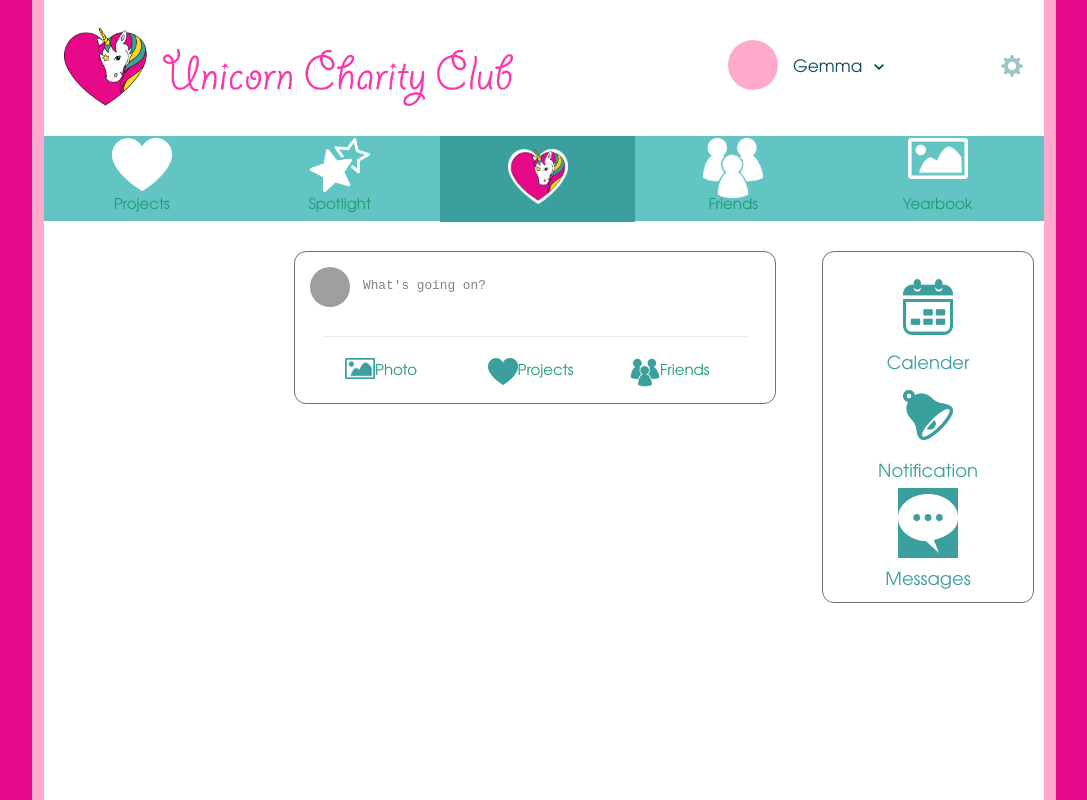
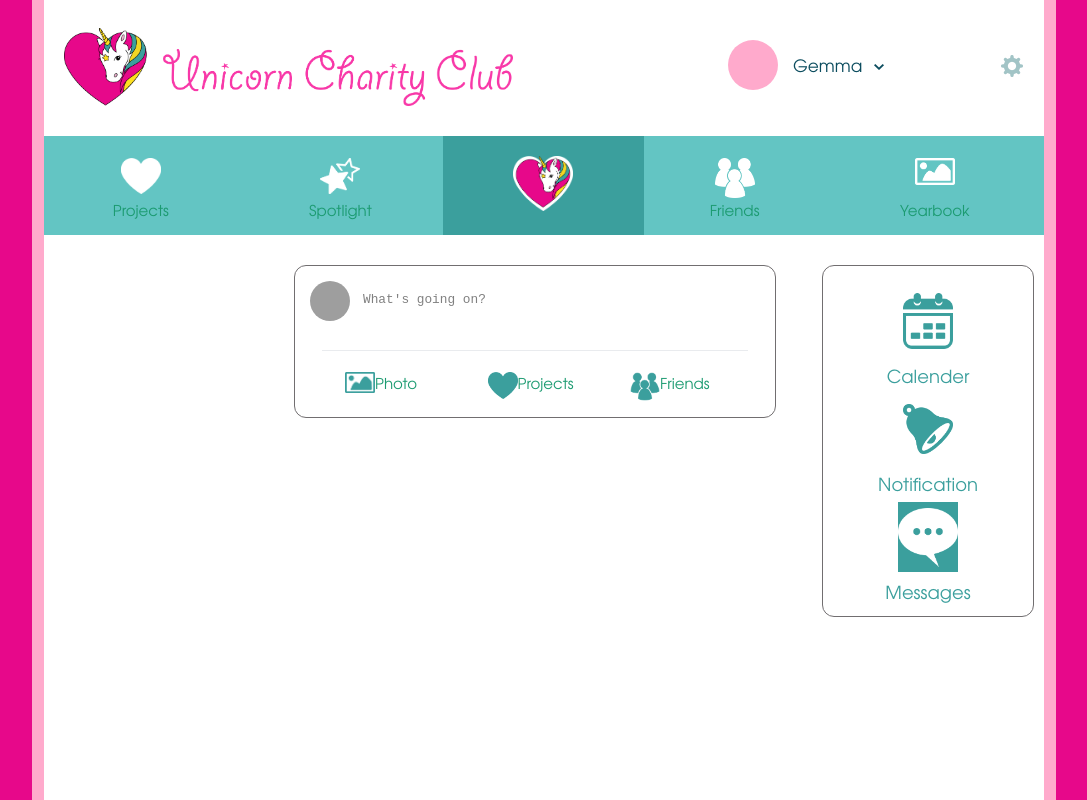
Before and after one commit to birvasevak/Project_2, a React (Create React App) app: page / in a window 1280 px wide. Shown: the top 800 px of the page, without its empty margins (96-1183 px from the left). Built offline with nearby package versions, Linux system fonts and the light colour scheme; grey boxes are pictures that could not be loaded.

Commit message:
Add files via upload

```diff
--- a/src/components/Navbar/Navbar.css
+++ b/src/components/Navbar/Navbar.css
@@ -1,6 +1,6 @@
 .header__nav {
   clear: both;
-  height: 85px;
+  height: 99px;
   background: #63c5c3;
   text-align: center;
   z-index: 900;
@@ -25,16 +25,25 @@
 
 .nav__item--active {
   background: #3b9f9d;
-  overflow: hidden;
 }
+/*.nav__item--active::after {
+  background-image: url(../../site_media/Images/menu_active_arrow.png);
+  background-size: contain;
+  background-repeat: no-repeat;
+  content: "";
+  position: absolute;
+  margin-top: 10px;
+  left: 46%;
+  height: 25.5px;
+  width: 20px;
+}*/
 
 .nav__item:hover {
-  background: #76e9e7;
-  overflow: hidden;
+  background: #2bb9b7;
 }
 .nav__item {
   display: table-cell;
-  padding: 2px 25px 13px;
+  padding: 20px 25px 13px;
   position: relative;
 }
 
@@ -47,14 +56,14 @@
 .nav__link {
   color: #fff;
   font-size: 0.9375rem;
-  line-height: 0.625rem;
+  line-height: 1.5rem;
   text-align: center;
   text-decoration: none;
 }
 .nav__icon--projects {
   margin: 0px auto;
-  width: 60px;
-  height: 60px;
+  width: 40px;
+  height: 40px;
   background: url(../../site_media/Images/Menu_Projects.png);
   background-repeat: no-repeat;
   background-size: contain;
@@ -67,27 +76,28 @@
   background: url(../../site_media/Images/Menu_UC.png);
   background-repeat: no-repeat;
   background-size: contain;
+  overflow: hidden;
 }
 .nav__icon--spotlight {
   margin: 0px auto;
-  width: 60px;
-  height: 60px;
+  width: 40px;
+  height: 40px;
   background-image: url(../../site_media/Images/Menu_Spotlight.png);
   background-repeat: no-repeat;
   background-size: contain;
 }
 .nav__icon--friends {
   margin: 0px auto;
-  width: 60px;
-  height: 60px;
+  width: 40px;
+  height: 40px;
   background: url(../../site_media/Images/Menu_Friends.png);
   background-repeat: no-repeat;
   background-size: contain;
 }
 .nav__icon--yearbook {
   margin: 0px auto;
-  width: 60px;
-  height: 60px;
+  width: 40px;
+  height: 40px;
   background: url(../../site_media/Images/Menu_Photos.png);
   background-repeat: no-repeat;
   background-size: contain;
--- a/src/components/Navbar/Navbar.js
+++ b/src/components/Navbar/Navbar.js
@@ -36,7 +36,7 @@ class Navbar extends React.Component {
           >
             {" "}
             <div className="nav__icon--homepage"></div>
-            <div className="nav__label"></div>
+            <div className="nav__label"> </div>
           </NavLink>
 
           <NavLink
```
